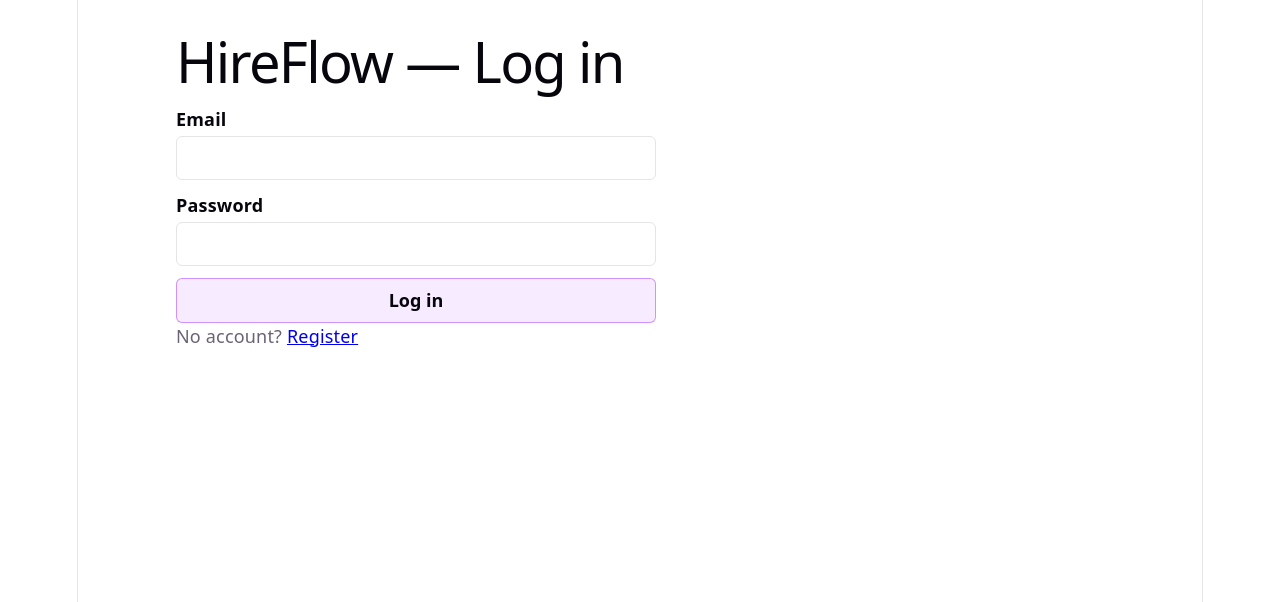
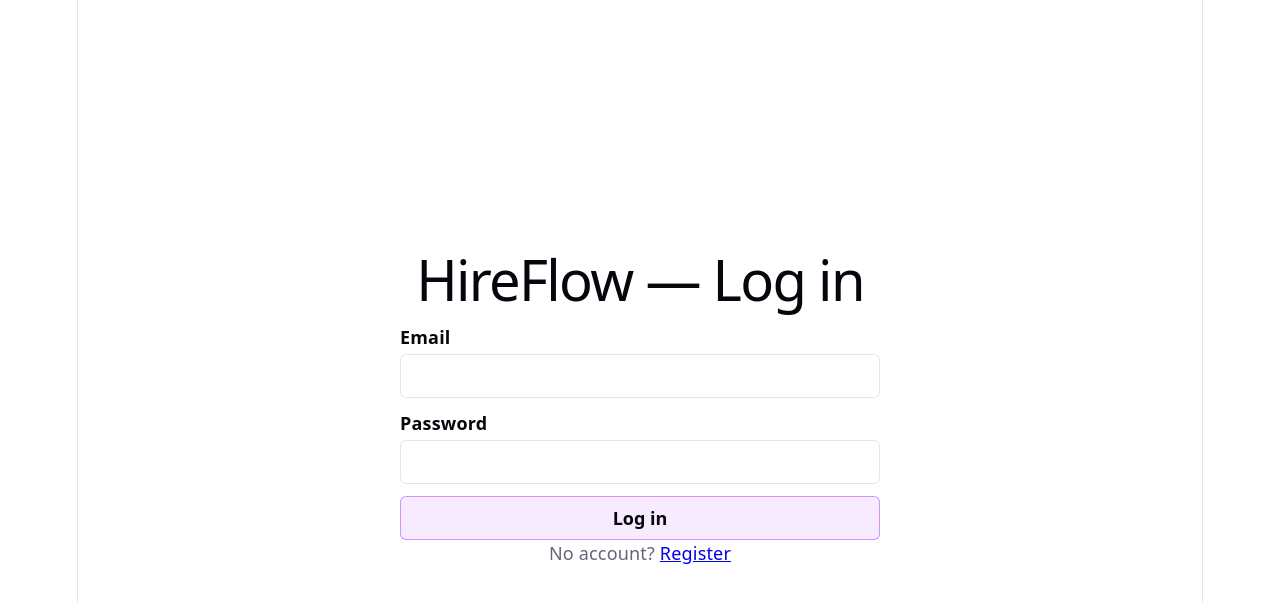
Before and after one commit to shalu20-g/Hireflow, a React (Vite) app in the folder hireflow-frontend/: page /login in a window 1280 px wide. Shown: the top 602 px of the page. Built offline with nearby package versions, Linux system fonts and the light colour scheme; no server answers.

Commit message:
Center public authentication pages

```diff
--- a/hireflow-frontend/src/index.css
+++ b/hireflow-frontend/src/index.css
@@ -119,6 +119,25 @@ main {
   margin: 0 auto;
   width: 100%;
   box-sizing: border-box;
+}
+
+/* Centered auth pages (login / register / unauthorized). */
+main.auth {
+  display: flex;
+  flex-direction: column;
+  align-items: center;
+  justify-content: center;
+  flex: 1;
+  text-align: center;
+}
+
+main.auth > * {
+  width: 100%;
+  max-width: 480px;
+}
+
+main.auth form {
+  text-align: left;
 }
 
 form {
--- a/hireflow-frontend/src/pages/Login.jsx
+++ b/hireflow-frontend/src/pages/Login.jsx
@@ -34,7 +34,7 @@ export default function Login() {
   }
 
   return (
-    <main>
+    <main className="auth">
       <h1>HireFlow — Log in</h1>
       <form onSubmit={onSubmit}>
         <label>
--- a/hireflow-frontend/src/pages/Register.jsx
+++ b/hireflow-frontend/src/pages/Register.jsx
@@ -42,7 +42,7 @@ export default function Register() {
   }
 
   return (
-    <main>
+    <main className="auth">
       <h1>HireFlow — Register</h1>
       <form onSubmit={onSubmit}>
         <label>
--- a/hireflow-frontend/src/pages/Unauthorized.jsx
+++ b/hireflow-frontend/src/pages/Unauthorized.jsx
@@ -8,7 +8,7 @@ export default function Unauthorized() {
   const home = HOME_BY_ROLE[role] || '/login';
 
   return (
-    <main>
+    <main className="auth">
       <h1>Not authorized</h1>
       <p>You do not have permission to access this area.</p>
       <p>
```
